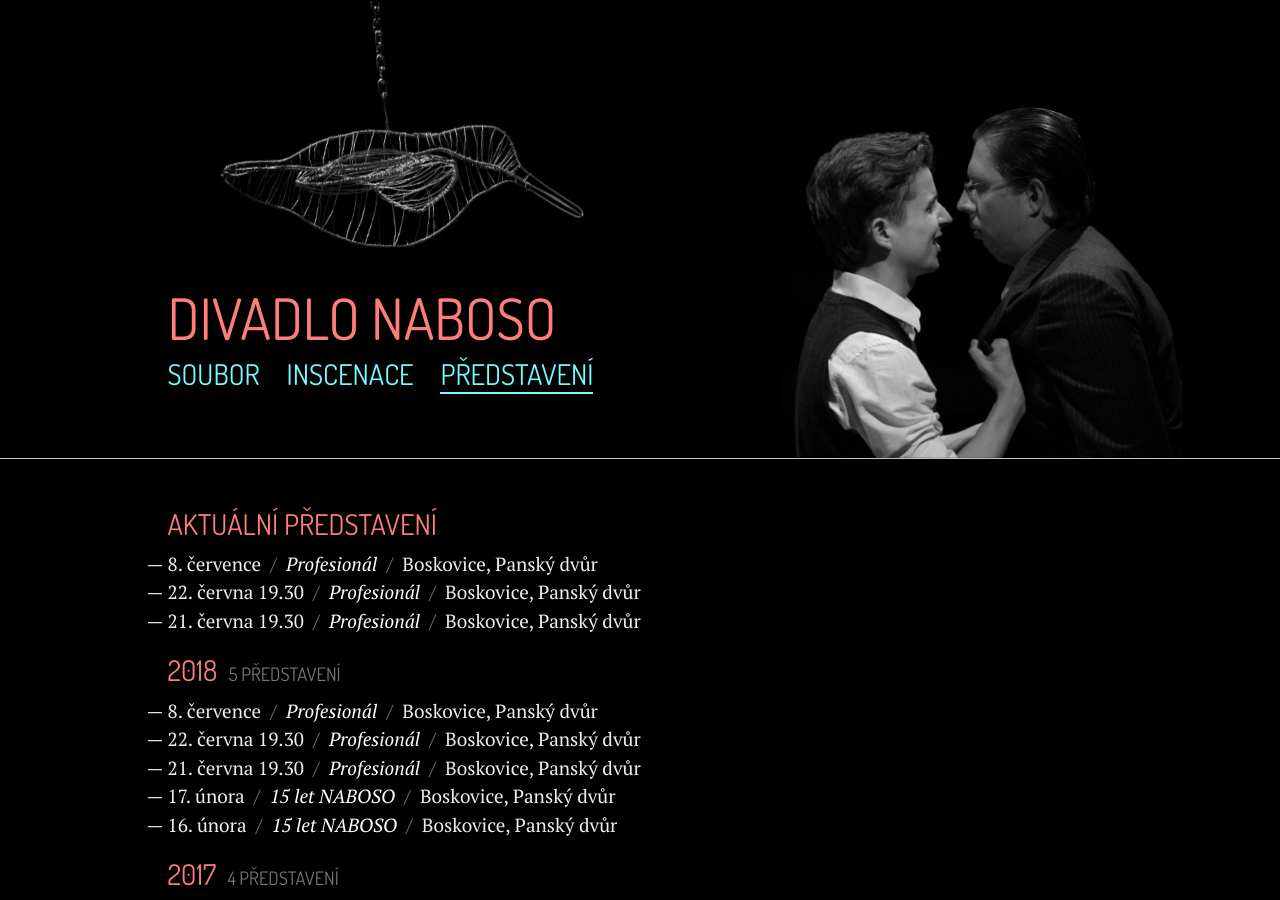
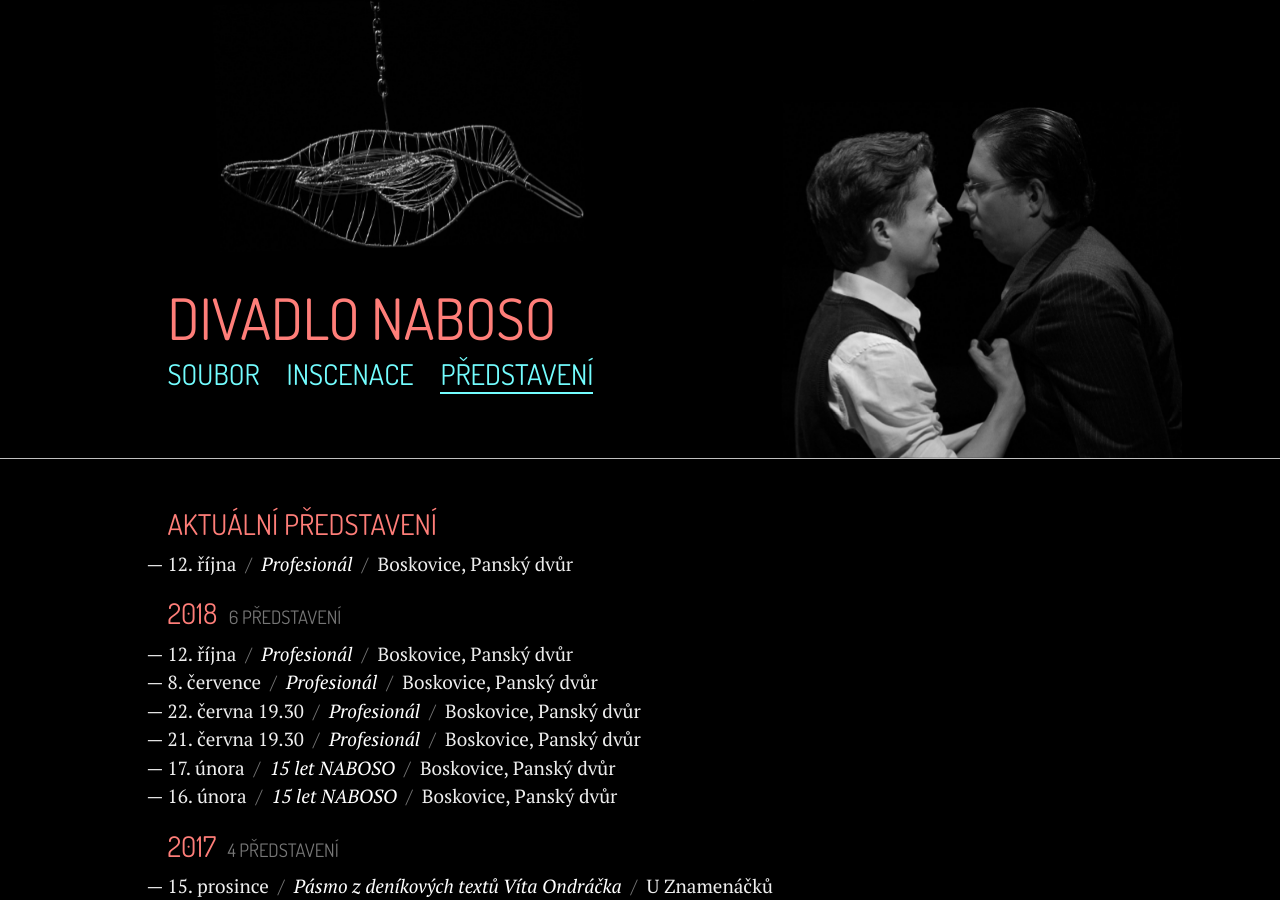
Before and after one commit to zoul/Naboso, a Jekyll site: the page built from predstaveni.html, in a window 1280 px wide and 900 px high. Built offline with Jekyll 4.4.1, drawn with Linux system fonts in a browser that asks for light colours; some of the changed text lies outside the part shown.

Commit message:
Aktualizace představení

```diff
--- a/_data/predstaveni.yml
+++ b/_data/predstaveni.yml
@@ -1,17 +1,18 @@
 - rok: 2018
   predstaveni:
     - co: Profesionál
-      kdy: 8. července
+      kdy: 12. října
       kde: Boskovice, Panský dvůr
       aktualni: ano
     - co: Profesionál
+      kdy: 8. července
+      kde: Boskovice, Panský dvůr
+    - co: Profesionál
       kdy: 22. června 19.30
       kde: Boskovice, Panský dvůr
-      aktualni: ano
     - co: Profesionál
       kdy: 21. června 19.30
       kde: Boskovice, Panský dvůr
-      aktualni: ano
     - co: 15 let NABOSO
       kdy: 17. února
       kde: Boskovice, Panský dvůr
```
